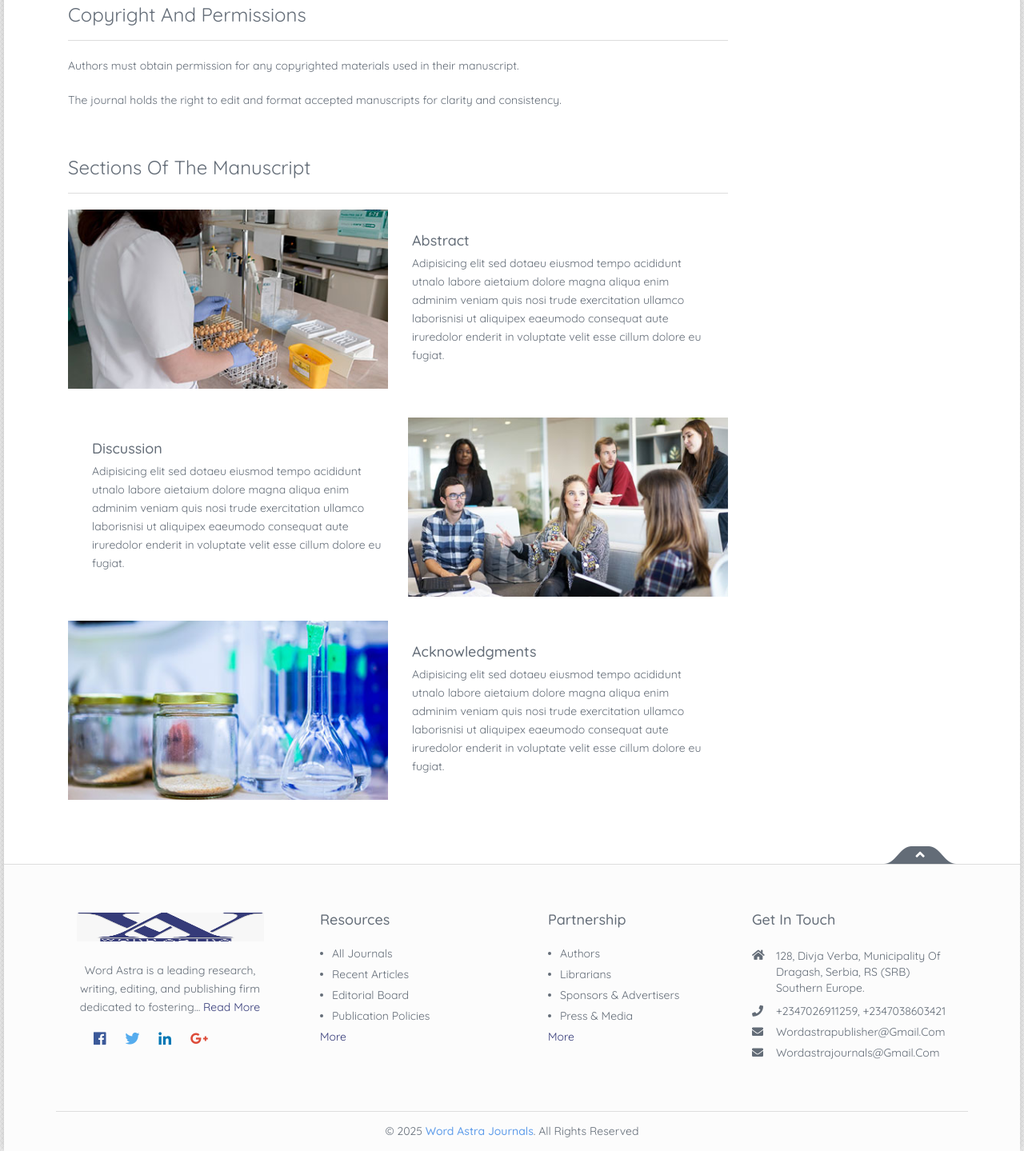
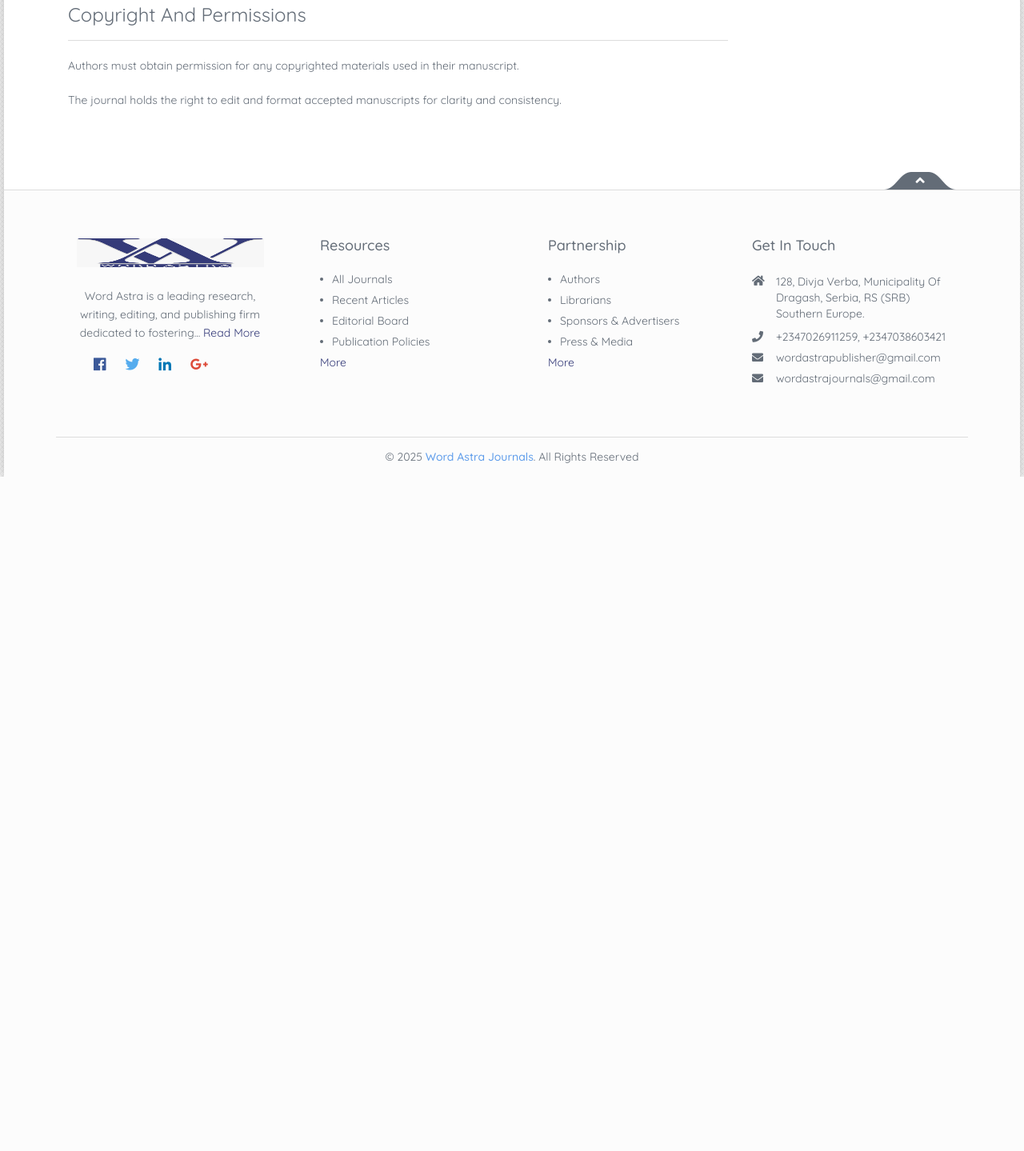
Before and after one commit to SaviourBassey/astra, a Django app: page /publication-policies/ in a window 1280 px wide. Shown: the part 3224-4663 px from the top of the page at 80% size. After the commit the page ends 3820 px from the top, so only its background shows below. Run offline with Django 5.2, Linux system fonts and the light colour scheme; some libraries are stand-ins or nearby versions; some web fonts are replaced.

Commit message:
fourth commit

```diff
--- a/dashboard/admin.py
+++ b/dashboard/admin.py
@@ -2,5 +2,7 @@ from django.contrib import admin
 from .models import Article
 
 # Register your models here.
-
-admin.site.register(Article)
+class ArticleAdmin(admin.ModelAdmin):
+    list_display = ("author", "article_title", "publish")
+    list_filter = ("publish","featured",)
+admin.site.register(Article, ArticleAdmin)
--- a/home/templates/home/editorial_board.html
+++ b/home/templates/home/editorial_board.html
@@ -267,8 +267,6 @@
                                                 <p>The <strong>Editorial Board of Word Astra Journals</strong> consists of distinguished scholars, researchers, and professionals committed to maintaining the highest standards in academic publishing. Our experts bring a wealth of knowledge and experience, ensuring that every published manuscript meets rigorous scholarly and ethical benchmarks.</p>
 
                                                 <p>Our editors and peer reviewers work diligently to uphold research integrity, evaluate submissions based on merit, and support authors throughout the publication process. We strive to foster an inclusive academic community where innovation and scholarly contributions thrive.</p>
-
-                                                <p>We welcome experienced academics to collaborate with us and contribute to shaping the future of research dissemination. If you are passionate about scholarly excellence and wish to be part of our esteemed editorial team, <a href="editorial-application.html">apply to join us</a>.</p>
                                             </div>
 										</div>
 
--- a/home/templates/home/index.html
+++ b/home/templates/home/index.html
@@ -1440,8 +1440,8 @@
 										<ul>
 											<li><i class="fas fa-home"></i><address>128, Divja Verba, Municipality of Dragash, Serbia, RS (SRB) Southern Europe. </address></li>
 											<li><a href="tel:+2347026911259"><i class="fas fa-phone"></i><span>+2347026911259, +2347038603421</span></a></li>
-											<li><a href="mailto:wordastrapublisher@gmail.com"><i class="fas fa-envelope"></i><span>wordastrapublisher@gmail.com</span></a></li>
-											<li><a href="mailto:wordastrajournals@gmail.com"><i class="fas fa-envelope"></i><span>wordastrajournals@gmail.com</span></a></li>
+											<li><a href="mailto:wordastrapublisher@gmail.com"><i class="fas fa-envelope"></i><span style="text-transform: lowercase;">wordastrapublisher@gmail.com</span></a></li>
+											<li><a href="mailto:wordastrajournals@gmail.com"><i class="fas fa-envelope"></i><span style="text-transform: lowercase;">wordastrajournals@gmail.com</span></a></li>
 										</ul>
 									</div>
 								</div>
--- a/home/templates/home/publication_policies.html
+++ b/home/templates/home/publication_policies.html
@@ -270,7 +270,7 @@
 
                                                 <p>Authors are required to provide accurate affiliations, disclose potential conflicts of interest, and comply with our plagiarism policies. Detailed formatting instructions, reference styles, and submission procedures can be found below.</p>
 
-                                                <p>For further inquiries or assistance regarding manuscript submission, please <a href="contact.html">Contact Us</a></p>
+                                                <p>For further inquiries or assistance regarding manuscript submission, please <a href="#contactAstra">Contact Us</a></p>
                                             </div>
 										</div>
 										<div class="sj-ourhistory sj-sectioninnerspace">
@@ -379,41 +379,6 @@
 											<div class="sj-description">
                                                 <p>Authors must obtain permission for any copyrighted materials used in their manuscript.</p>
                                                 <p>The journal holds the right to edit and format accepted manuscripts for clarity and consistency.</p>
-											</div>
-										</div>
-
-
-
-										<div class="sj-sectionmanuscript sj-sectioninnerspace">
-											<div class="sj-borderheading">
-												<h3>Sections of the Manuscript</h3>
-											</div>
-											<div class="sj-manuscritp">
-												<figure class="sj-manuscriptimg"><img src="images/authorguideline/img-01.jpg" alt="image description"></figure>
-												<div class="sj-manuscriptcontent">
-													<h3>Abstract</h3>
-													<div class="sj-description">
-														<p>Adipisicing elit sed dotaeu eiusmod tempo acididunt utnalo labore aietaium dolore magna aliqua enim adminim veniam quis nosi trude exercitation ullamco laborisnisi ut aliquipex eaeumodo consequat aute iruredolor enderit in voluptate velit esse cillum dolore eu fugiat.</p>
-													</div>
-												</div>
-											</div>
-											<div class="sj-manuscritp">
-												<figure class="sj-manuscriptimg"><img src="images/authorguideline/img-02.jpg" alt="image description"></figure>
-												<div class="sj-manuscriptcontent">
-													<h3>Discussion</h3>
-													<div class="sj-description">
-														<p>Adipisicing elit sed dotaeu eiusmod tempo acididunt utnalo labore aietaium dolore magna aliqua enim adminim veniam quis nosi trude exercitation ullamco laborisnisi ut aliquipex eaeumodo consequat aute iruredolor enderit in voluptate velit esse cillum dolore eu fugiat.</p>
-													</div>
-												</div>
-											</div>
-											<div class="sj-manuscritp">
-												<figure class="sj-manuscriptimg"><img src="images/authorguideline/img-03.jpg" alt="image description"></figure>
-												<div class="sj-manuscriptcontent">
-													<h3>Acknowledgments</h3>
-													<div class="sj-description">
-														<p>Adipisicing elit sed dotaeu eiusmod tempo acididunt utnalo labore aietaium dolore magna aliqua enim adminim veniam quis nosi trude exercitation ullamco laborisnisi ut aliquipex eaeumodo consequat aute iruredolor enderit in voluptate velit esse cillum dolore eu fugiat.</p>
-													</div>
-												</div>
 											</div>
 										</div>
 									</div>
--- a/main/settings.py
+++ b/main/settings.py
@@ -47,6 +47,7 @@ INSTALLED_APPS = [
     'django.contrib.sessions',
     'django.contrib.messages',
     'django.contrib.staticfiles',
+    'ckeditor',
 
 
 
--- a/main/urls.py
+++ b/main/urls.py
@@ -29,3 +29,8 @@ urlpatterns = [
 
 if settings.DEBUG:
     urlpatterns += static(settings.MEDIA_URL, document_root=settings.MEDIA_ROOT)
+
+
+admin.site.index_title = "Astra Journals"
+admin.site.site_header = "Astra Journals Admin"
+admin.site.site_title = "Astra Journals Adminiistration"
--- a/requirements.txt
+++ b/requirements.txt
@@ -3,6 +3,8 @@ certifi==2025.1.31
 cloudinary==1.42.2
 dj-database-url==2.3.0
 Django==5.1.6
+django-ckeditor==6.7.2
+django-js-asset==3.1.2
 gunicorn==23.0.0
 packaging==24.2
 pillow==11.1.0
```
